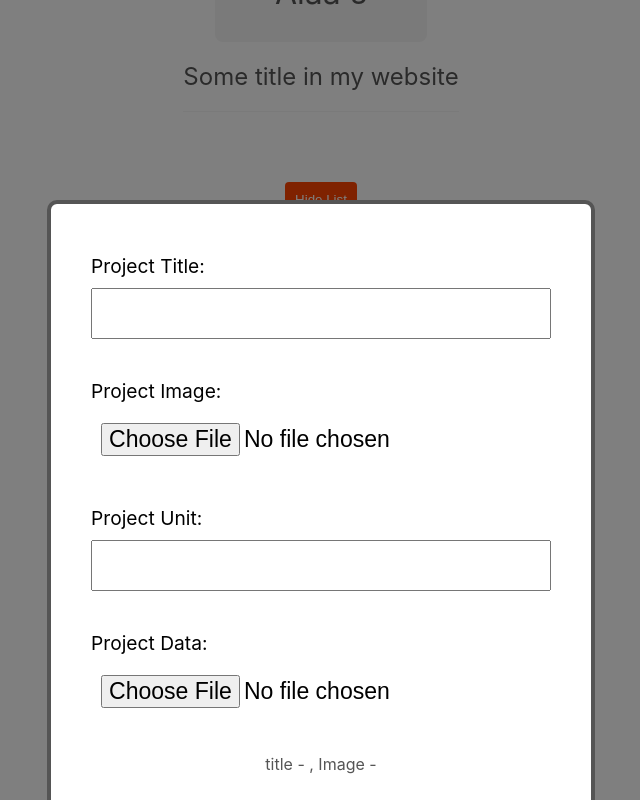
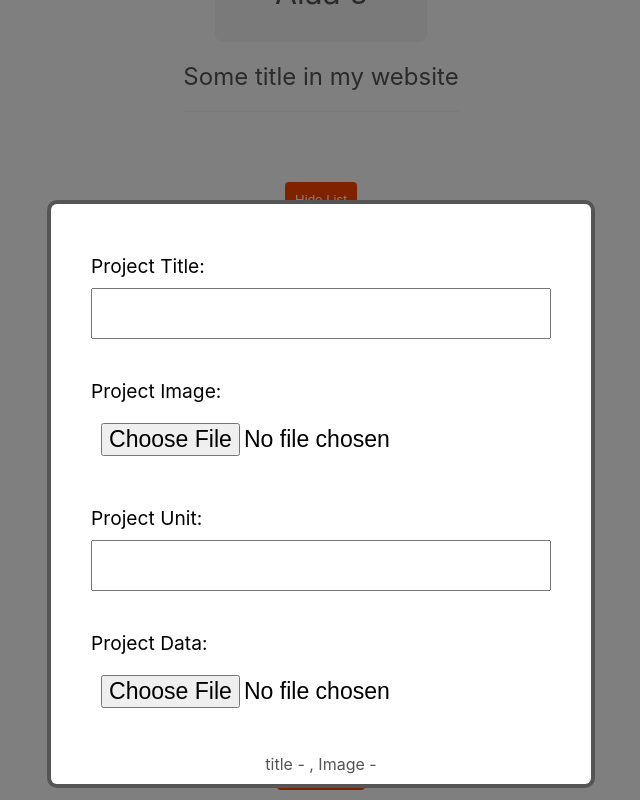
Before and after one commit to alaakhaireldin/React-Virtual-Manufacturing-Project-Manager, a React (Create React App) app: page / in a window 1280 px wide. Both pictures are taken after a click on the button "Add Project". Shown: the part 78-878 px from the top of the page, without its empty margins (319-959 px from the left). Built offline with nearby package versions, Linux system fonts and the light colour scheme.

Commit message:
Adding scroll up and down property to the modal and the main website page

```diff
--- a/src/App.css
+++ b/src/App.css
@@ -1,5 +1,6 @@
 .App {
   text-align: center;
+  overflow-y: scroll
 }
 
 .App-logo {
--- a/src/components/modal.css
+++ b/src/components/modal.css
@@ -12,6 +12,8 @@
     margin: 200px auto;
     background:#fff;
     border-radius: 10px;
+    height: 65%;
+    overflow-y: scroll
     }
 
 .modal h2{
```
